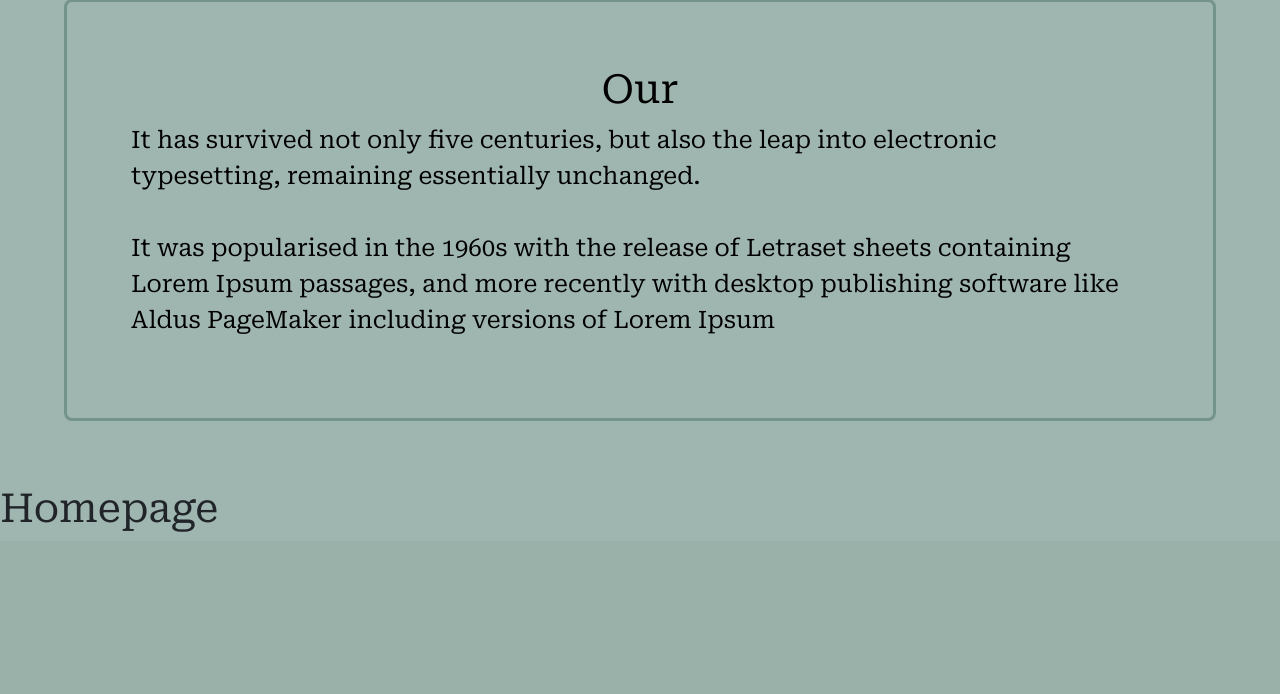
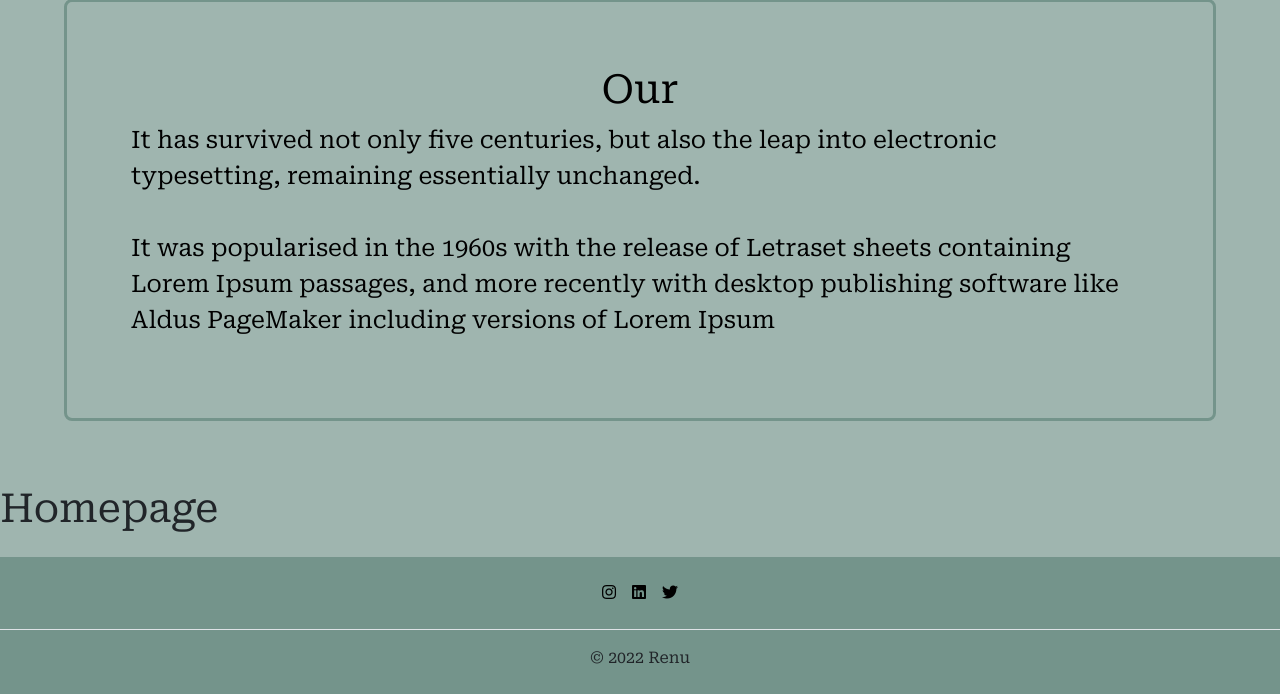
Before and after one commit to ngowran/Renu-Website, a Django app: page / in a window 1280 px wide. Shown: the part 775-1469 px from the top of the page. Before the commit the page ends 1307 px from the top, so only its background shows below. Run offline with Django 3.2, Linux system fonts and the light colour scheme; some libraries are stand-ins or nearby versions.

Commit message:
footer, footer styling

```diff
--- a/mysite/templates/base.html
+++ b/mysite/templates/base.html
@@ -19,14 +19,14 @@
 </script>
 {% endif %}
     {% block content %}
-    {% endblock %}
-    <!--{% include 'footer.html' %} -->
-  </main>
-
-  <div id="main">
+      <div id="main">
     <div id="app">
     </div>
     </div>
+    {% endblock %}
+  {% include 'footer.html' %}
+  </main>
+
 
     <script src="{% static "frontend/main.js" %}"></script>
 </body>
--- a/mysite/templates/footer.html
+++ b/mysite/templates/footer.html
@@ -1,2 +1,12 @@
 {% load static %}
 <link rel="stylesheet" type="text/css" href= "{% static 'css/footer.css' %}">
+ <link rel="stylesheet" href="https://use.fontawesome.com/releases/v5.7.0/css/all.css" integrity="sha384-lZN37f5QGtY3VHgisS14W3ExzMWZxybE1SJSEsQp9S+oqd12jhcu+A56Ebc1zFSJ" crossorigin="anonymous">
+
+<footer class="pt-3 mt-4 footer-style mb-0 pb-0" >
+    <ul class="nav justify-content-center border-bottom pb-3 mb-3 footer-style f-link">
+       <li class="ms-3 footer-style p-2"><a  href="https://www.instagram.com/renuireland/?hl=en" target="_blank"><i class="fab fa-instagram footer-style"> </i></a></li>
+      <li class="ms-3 footer-style p-2"><a href=""><i class="fab fa-linkedin footer-style"></i></a></li>
+      <li class="ms-3 footer-style p-2"><a href="https://twitter.com/renuireland?lang=en"target="_blank"><i class="fab fa-twitter footer-style"></i></a></li>
+    </ul>
+    <p class="text-center footer-style mb-0 pb-4">© 2022 Renu</p>
+<footer class="footer-style"/>
--- a/static/css/footer.css
+++ b/static/css/footer.css
@@ -0,0 +1,7 @@
+.footer-style{
+  background: #74948b;
+}
+
+.f-link a{
+  color: black;
+}
```
